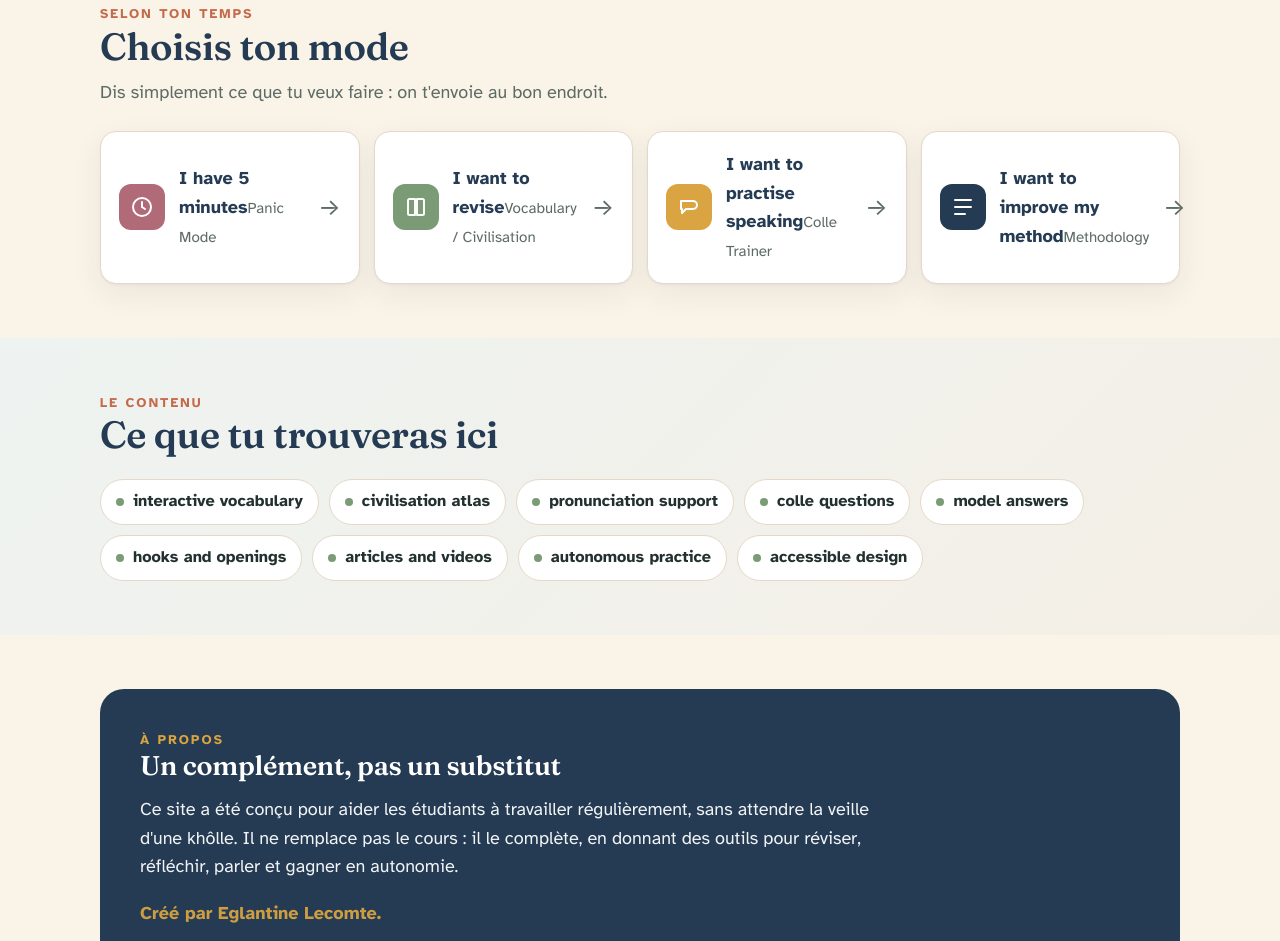
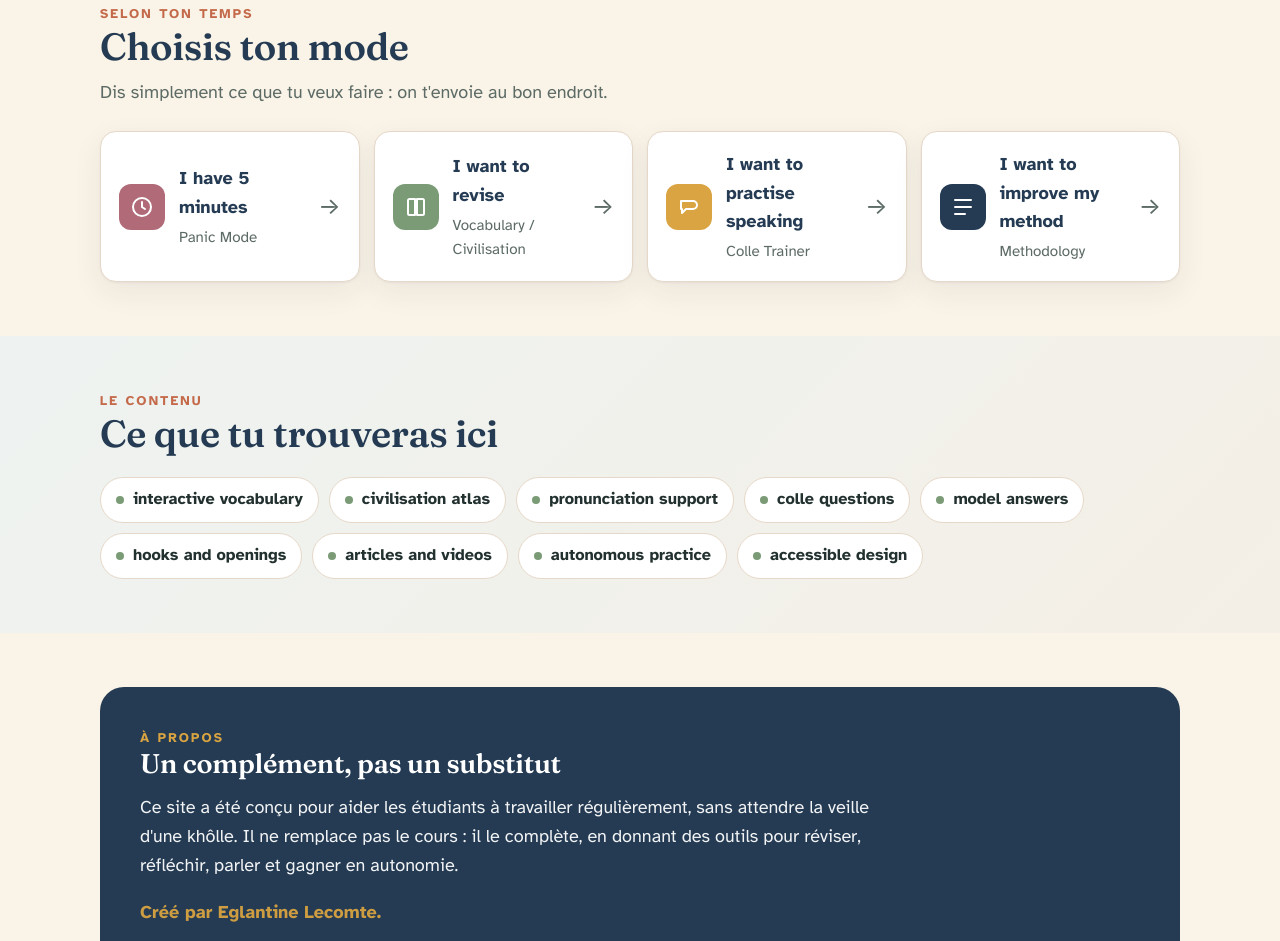
Before and after one commit to lecomteeglantine/EnglishCollesInLyon, a plain HTML site: page index.html in a window 1280 px wide. Shown: the part 2070-3011 px from the top of the page. Drawn offline with Linux system fonts and the light colour scheme.

Commit message:
Add files via upload

```diff
--- a/index.html
+++ b/index.html
@@ -152,7 +152,7 @@ section{padding:54px 0}
 .mode:hover{transform:translateY(-2px);border-color:var(--terra)}
 .mode .badge{flex:none;width:46px;height:46px;border-radius:12px;display:grid;place-items:center;color:#fff}
 .mode .badge svg{width:24px;height:24px;stroke:#fff}
-.mode .t{flex:1}.mode .t .h{font-weight:700;color:var(--navy)}.mode .t .d{font-size:.84rem;color:var(--muted)}
+.mode .t{flex:1}.mode .t .h{display:block;font-weight:700;color:var(--navy)}.mode .t .d{display:block;margin-top:3px;font-size:.84rem;color:var(--muted)}
 .mode .go{color:var(--muted);font-size:1.3rem}
 
 .band{background:linear-gradient(135deg,#eef3f1,#f4efe6)}
```
